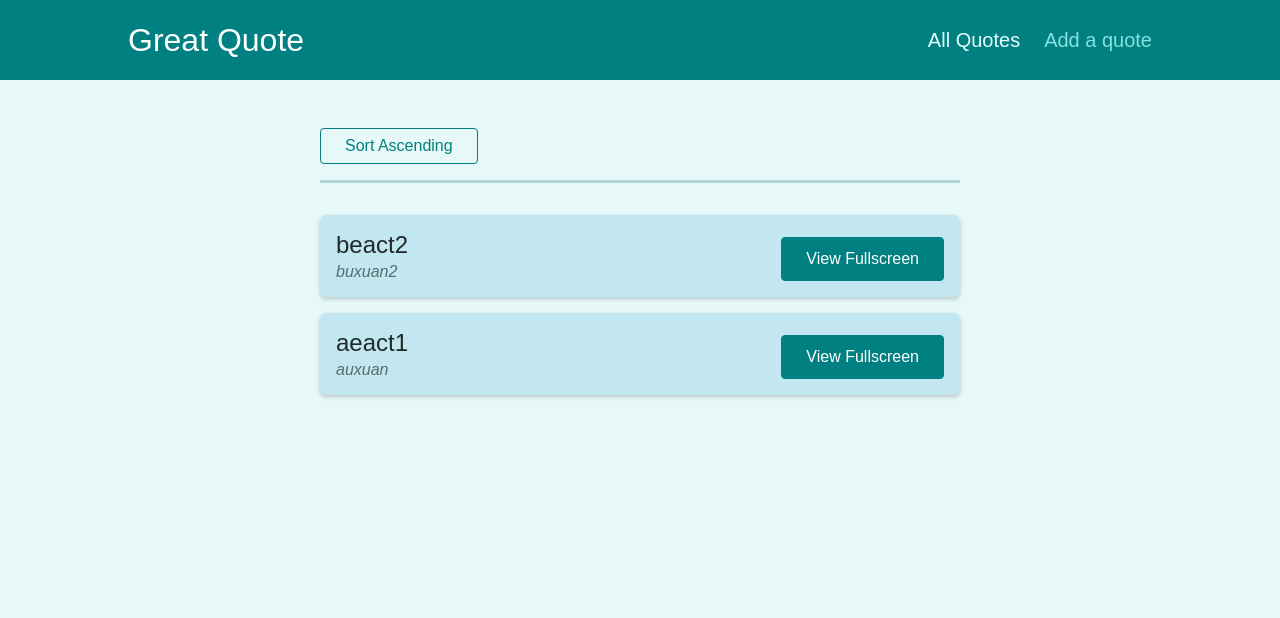
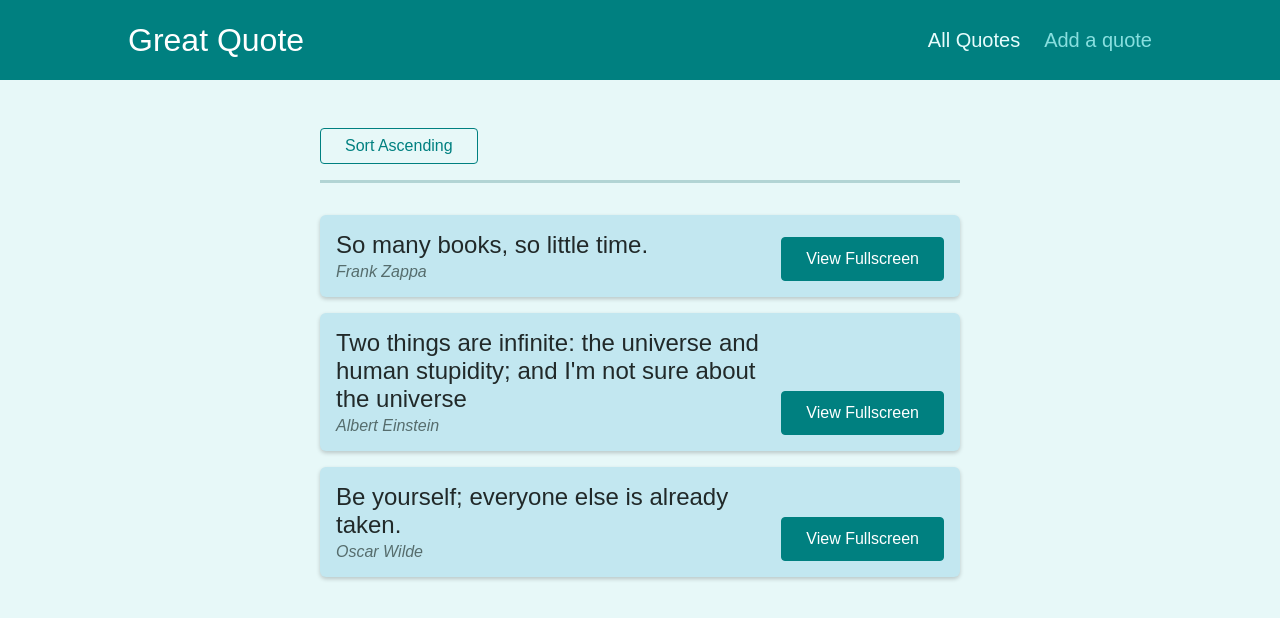
Before and after one commit to ppalladio/Quotes-Routes, a React (Create React App) app: page /quotes in a window 1280 px wide. Shown: the top 618 px of the page. Built offline with nearby package versions, Linux system fonts and the light colour scheme.

Commit message:
useRouteMatch / alt way to write programatic nav useRouteMatch to make sure that the nested route will not need to be changed as the main route changes

```diff
--- a/src/components/quotes/QuoteList.js
+++ b/src/components/quotes/QuoteList.js
@@ -1,5 +1,5 @@
 import { Fragment } from 'react';
-import { useHistory, useLocation } from 'react-router-dom';
+import { useHistory, useLocation} from 'react-router-dom';
 import QuoteItem from './QuoteItem';
 import classes from './QuoteList.module.css';
 
@@ -21,7 +21,11 @@ const QuoteList = (props) => {
     const isAscending = queryParams.get('sort') === 'asc';
     const sortedQuotes = sortQuotes(props.quotes, isAscending);
     const changeSortingHandler = () => {
-        history.push('/quotes?sort=' + (isAscending ? 'desc' : 'asc'));
+        history.push({
+            pathname: location.pathname,
+            search:`?sort=${(isAscending ? 'desc' : 'asc')}`
+        }) //'alternative description of the destination
+        // history.push(`${location.pathname}?sort=${(isAscending ? 'desc' : 'asc')}`);
         // console.log('changed');
     };
     return (
--- a/src/pages/AllQuotes.js
+++ b/src/pages/AllQuotes.js
@@ -3,10 +3,19 @@ import QuoteList from '../components/quotes/QuoteList'
 const init = [
     {
         id: 'q1',
-        author: 'auxuan',
-        text: 'aeact1',
+        author: 'Oscar Wilde',
+        text: 'Be yourself; everyone else is already taken.',
     },
-    { id: 'q2', author: 'buxuan2', text: 'beact2' },
+    {
+        id: 'q2',
+        author: 'Albert Einstein',
+        text: "Two things are infinite: the universe and human stupidity; and I'm not sure about the universe"
+    },
+    {
+        id:'q3',
+        author:'Frank Zappa',
+        text:'So many books, so little time.'
+    }
 ];
 
 const AllQuotes = () => {
--- a/src/pages/QuoteDetails.js
+++ b/src/pages/QuoteDetails.js
@@ -1,32 +1,46 @@
-import { useParams, Route, Link } from 'react-router-dom';
+import { useParams, Route, Link,useRouteMatch } from 'react-router-dom';
 import Comments from '../components/comments/Comments';
 import HighlightedQuote from '../components/quotes/HighlightedQuote';
 const init = [
     {
         id: 'q1',
-        author: 'suxuan',
-        text: 'deact1',
+        author: 'Oscar Wilde',
+        text: 'Be yourself; everyone else is already taken.',
     },
-    { id: 'q2', author: 'quxuan2', text: 'aeact2' },
+    {
+        id: 'q2',
+        author: 'Albert Einstein',
+        text: "Two things are infinite: the universe and human stupidity; and I'm not sure about the universe"
+    },
+    {
+        id:'q3',
+        author:'Frank Zappa',
+        text:'So many books, so little time.'
+    }
 ];
 const QuoteDetail = () => {
+    const match = useRouteMatch()
     const params = useParams();
     const quote = init.find((quote) => quote.id === params.quoteId);
+    if (!quote) {
+        return <p>No quote found!</p>;
+    }
     // console.log(quote.text);
+    console.log(match);
     return (
         <>
             <HighlightedQuote text={quote.text} author={quote.author} />
-            <Route path={`/quotes/${params.quoteId}`} exact>
+            <Route path={match.path} exact>
                 <div className="centered">
                     <Link
                         className="btn--flat"
-                        to={`quotes/${params.quoteId}/comments`}
+                        to={`${match.url}/comments`}
                     >
-                        loadingSpinner
+                        Load Comments
                     </Link>
                 </div>
             </Route>
-            <Route path={`/quotes/${params.quoteId}/comments`}>
+            <Route path={`${match.path}/comments`}>
                 <Comments />
             </Route>
         </>
```
Also changed, not shown: 1 other file (tests, documents, lock files or other folders).
